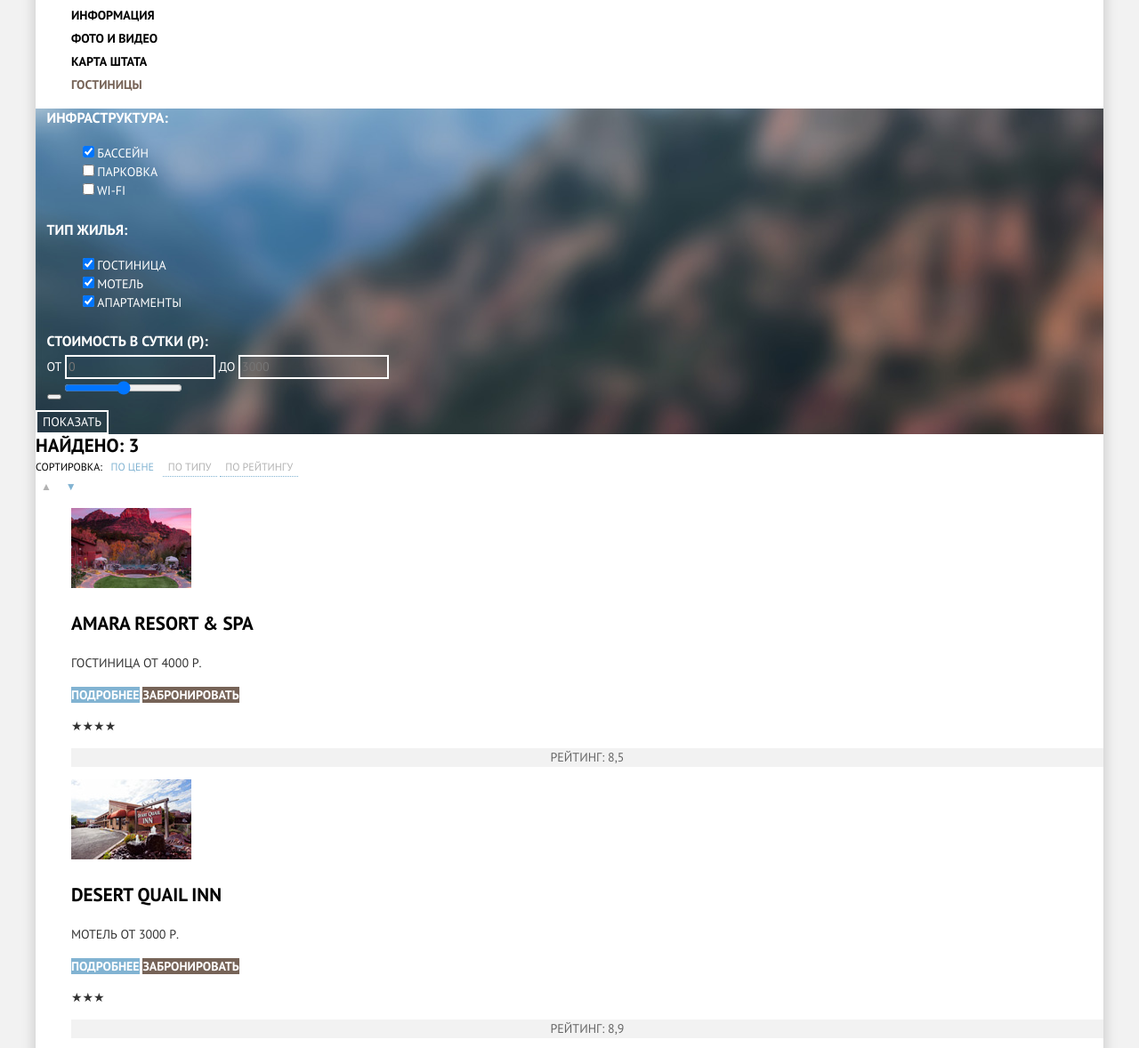
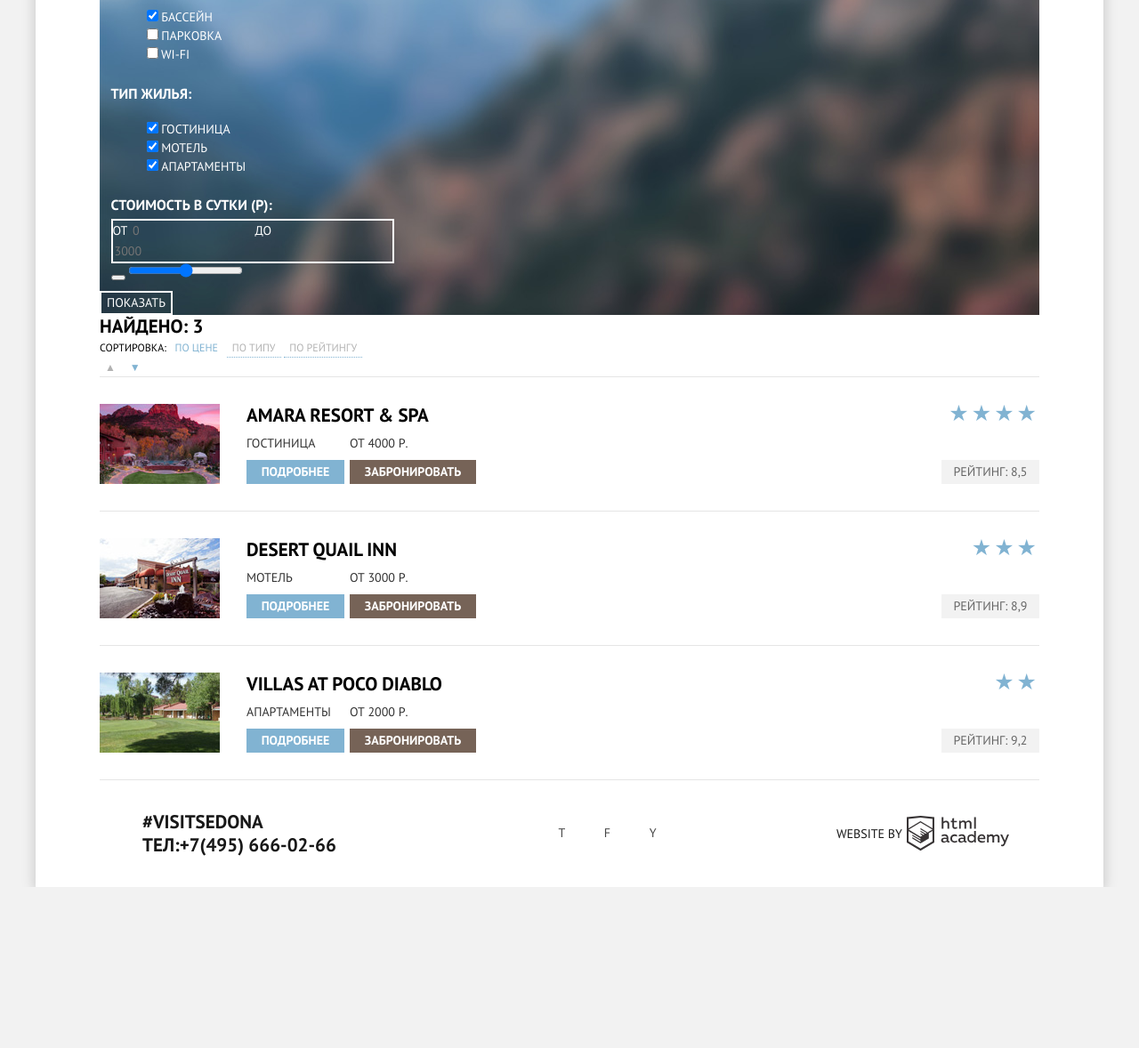
Before and after one commit to rrrita123/486753-sedona-27, a plain HTML site: page catalog.html in a window 1280 px wide. Shown: the part 87-1265 px from the top of the page at 89% size. After the commit the page ends 1084 px from the top, so only its background shows below. Drawn offline with Linux system fonts and the light colour scheme.

Commit message:
начинаем строить сетку на флексах ccs

```diff
--- a/css/style.css
+++ b/css/style.css
@@ -65,13 +65,42 @@ button {
 	overflow: hidden;
 }
 
+.main-header {
+	margin:0;
+	padding: 0;
+	min-height: 56px;
+}
+
+.main-header-logo {
+	position: absolute;
+	left: 50%;
+	margin-left: -70px;
+}
+
+
 .main-navigation {
 	font-weight: bold;
 	line-height: 26px;
 }
 
 .main-nav-list {
+	display: flex;
+	margin: 0;
+	padding: 0;
+
 	list-style: none;
+}
+
+.main-nav-list li {
+	display: flex;
+	justify-content: center;
+	align-items: center;
+	width: 239px;
+	min-height: 56px;
+}
+
+.main-nav-list li:nth-child(3) {
+	margin-left: auto;
 }
 
 .main-navigation a {
@@ -88,18 +117,36 @@ button {
 }
 
 .main-img {
+	display: flex;
+	justify-content: center;
+	padding-top: 76px;
+	padding-bottom: 79px;
+
 	background-color: #ddebf4;
-	background-image: url(../img/bg-maska.png), url(../img/bg-index.jpg);
+	background-image: url("../img/bg-maska.png"), url("../img/bg-index.jpg");
 	background-position: center calc(100% + 1px), 0 22%;
 	background-repeat: no-repeat, no-repeat;
 }
 
+.main-img img{
+	width: 459px;
+	height: 353px;
+}
+
 .info {
+	display: flex;
+	flex-direction: column;
+	justify-content: center;
+	align-items: center;
+	min-height: 216px;
+
 	line-height: 26px;
 	text-align: center;
 }
 
 .info b {
+	width: 440px;
+
 	font-size: 21px;
 	color: #000000;
 }
@@ -125,6 +172,7 @@ button {
 }
 
 .advantage-list {
+	margin: 0;
 	list-style: none;
 }
 
@@ -132,7 +180,22 @@ button {
 	background-color: #eeeeee;
 }
 
+.hotel-search {
+	display: flex;
+	flex-direction: column;
+	align-items: center;
+	min-height: 291px;
+}
+
+.hotel-search-title {
+	margin: 0;
+	margin-top: 57px;
+	margin-bottom: 35px;
+}
+
 .hotel-search p {
+	width: 440px;
+
 	text-align: center;
 }
 
@@ -143,11 +206,27 @@ button {
 }
 
 .btn-index {
+	margin-top: 50px;
+	width: 568px;
+	height: 86px;
+
 	font-size: 21px;
 	line-height: 26px;
 }
 
 /* Стилизация формы index */
+.hotel-search-form {
+	display: flex;
+	flex-direction: column;
+
+	padding: 55px;
+	box-sizing: border-box;
+	width: 568px;
+	min-height: 395px;
+
+	box-shadow: 0px 7px 15px 0 rgba(0, 1, 1, 0.15);
+}
+
 .hotel-search-form,
 .hotel-search-form input {
 	line-height: 26px;
@@ -169,7 +248,6 @@ button {
 
 .hotel-search-form input:focus {
 	background-color: #ffffff;
-	border: 2px solid #e5e5e5;
 }
 
 .btn-form {
@@ -189,14 +267,26 @@ button {
 }
 
 .main-footer {
+	display: flex;
+	justify-content: space-between;
+	align-items: center;
+
+	padding-left: 120px;
+	padding-right: 100px;
+	min-height: 120px;
 	opacity: 0.9;
 }
 
 .footer-contacts {
+	width: 225px;
 	font-size: 21px;
 	line-height: 26px;
 	font-weight: bold;
 	color: #000000;
+}
+
+.social {
+	width: 150px;
 }
 
 .footer-contacts a {
@@ -204,13 +294,35 @@ button {
 }
 
 .social-list {
+	display: flex;
+	justify-content: space-between;
 	list-style: none;
 }
 
 .footer-copyright {
+	display: flex;
+	align-items: center;
+
+	width: 200px;
 	line-height: 26px;
 	color: #000000;
 }
+
+.footer-copyright a {
+	display: flex;
+
+	margin-left: 5px;
+}
+
+.copyright-html:hover path {
+	fill: #81b3d2;
+}
+
+.copyright-html:active path,
+.copyright-html:focus path {
+	fill: #bdbbbc;
+}
+
 
 /* Catalog.html */
 /*Стилизация form*/
@@ -237,13 +349,23 @@ button {
 	list-style: none;
 }
 
+.filter-price {
+	width: 314px;
+
+	border: 2px solid #ffffff;
+}
+
+.filter-price input {
+	width: 42%;
+}
+
 .filter input {
 	font: inherit;
 
 	text-transform: uppercase;
 	color: #ffffff;
 	background-color: transparent;
-	border: 2px solid #ffffff;
+	border: none;
 }
 
 .bnt-filter {
@@ -261,6 +383,11 @@ button {
 }
 
 /* Стилизация сортировки*/
+.content {
+	width: 1056px;
+	margin: 0 auto;
+}
+
 .sorting-total {
 	font-size: 21px;
 	line-height: 26px;
@@ -319,7 +446,36 @@ button {
 }
 
 .catalog-list {
+	margin: 0;
+	padding: 0;
 	list-style: none;
+}
+
+.catalog-item {
+	display: flex;
+	align-items: center;
+	min-height: 150px;
+
+	border-top: 1px solid #e5e5e5;
+}
+
+.catalog-item:last-child {
+	border-bottom: 1px solid #e5e5e5;
+}
+
+.catalog-item h3,
+.catalog-item p {
+	margin: 0;
+	padding: 0;
+}
+
+.catalog-item-details {
+	display: flex;
+	flex-direction: column;
+	justify-content: space-between;
+
+	min-height: 90px;
+	margin-left: 30px;
 }
 
 .catalog-item-details h3 {
@@ -341,8 +497,40 @@ button {
 	color: rgba(0, 0, 0, 0.3);
 }
 
+.catalog-item-price {
+	display: flex;
+}
+
+.catalog-category {
+	width: 110px;
+	margin-right: 6px;
+}
+
+.catalog-item-btn {
+	display: flex;
+	justify-content: space-between;
+	width: 258px;
+
+}
+
 .catalog-item-btn .btn-details {
+	display: flex;
+	align-items: center;
+	justify-content: center;
+
+	width: 110px;
+	height: 27px;
+
 	background-color: #81b3d2;
+}
+
+.catalog-item-btn .btn-reserve {
+	display: flex;
+	align-items: center;
+	justify-content: center;
+
+	width: 142px;
+	height: 27px;
 }
 
 .catalog-item-btn .btn-details:hover,
@@ -354,9 +542,33 @@ button {
 	background-color: #5496bd;
 }
 
+.catalog-rating {
+	display: flex;
+	flex-direction: column;
+	justify-content: space-between;
+
+	margin-left: auto;
+	min-height: 90px;
+}
+
 .rating {
+	display: flex;
+	align-items: center;
+  justify-content: center;
+
+	min-width: 110px;
+	min-height: 27px;
+
 	color: #666666;
 	text-align: center;
 
 	background-color: #f2f2f2;
 }
+
+.stars-rating {
+	margin-left: auto;
+
+	font-size: 25px;
+  letter-spacing: 3px;
+	color: #81b3d2;
+}
```
